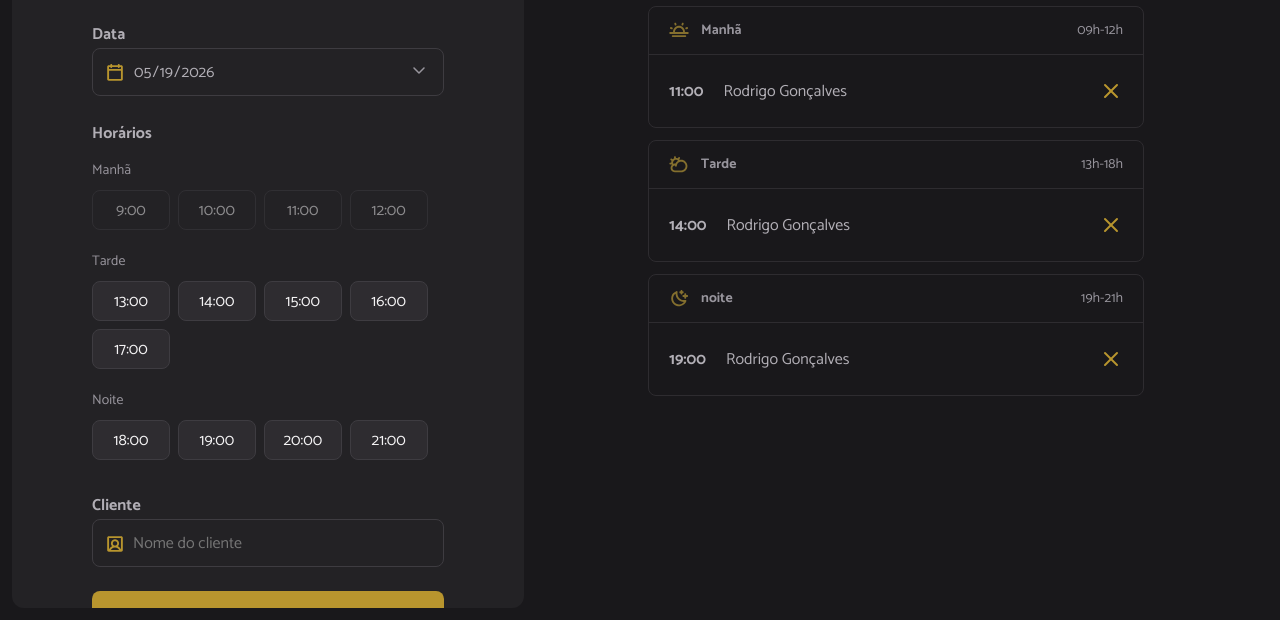
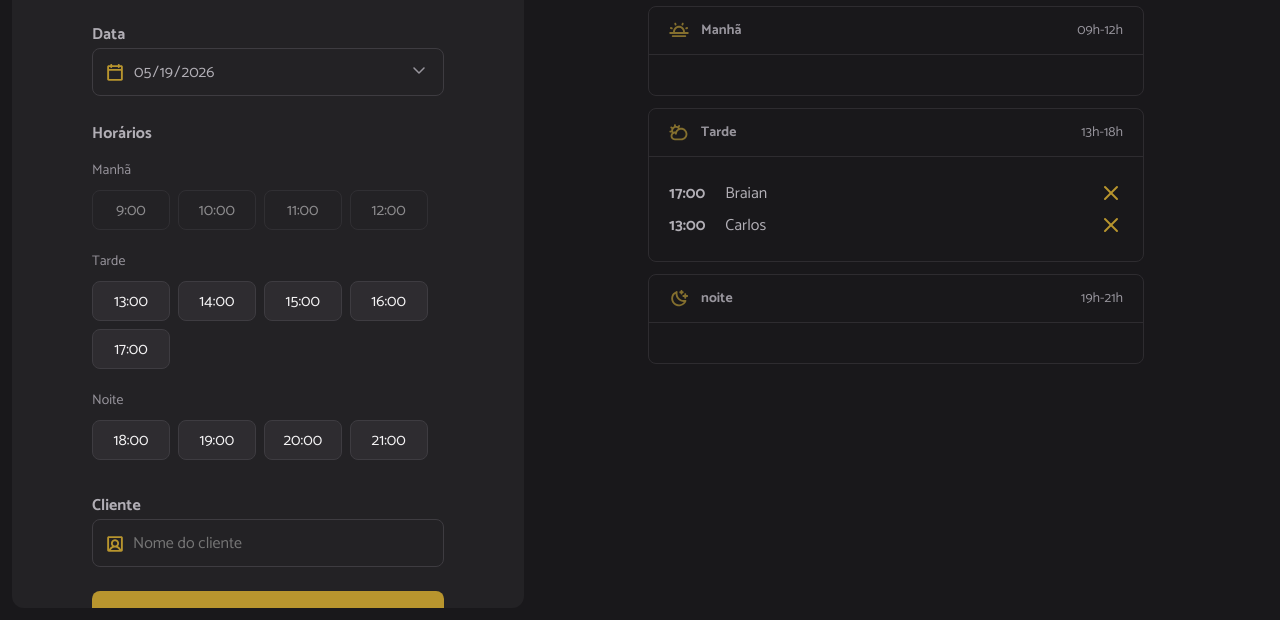
Before and after one commit to palhetabraian/HairDay., a website built with webpack: page index.html in a window 1280 px wide. Shown: the part 180-800 px from the top of the page. Built offline with nearby package versions, Linux system fonts and the light colour scheme; data requests are answered from the project's data file.

Commit message:
Renderizando os agendamentos do dia

```diff
--- a/server.json
+++ b/server.json
@@ -4,6 +4,11 @@
             "id": 1779190144911,
             "name": "Braian",
             "when": "2026-05-19T17:00:00.000Z"
+        },
+        {
+            "id": 1779192314781,
+            "name": "Carlos",
+            "when": "2026-05-19T13:00:00.000Z"
         }
     ]
 }
--- a/src/modules/schedules/load.js
+++ b/src/modules/schedules/load.js
@@ -1,11 +1,19 @@
+import { scheduleFetchByDay } from '../../services/schedule-fetch-by-day.js';
 import { hoursLoad } from '../form/hours-load.js';
+import { schedulesShow } from '../schedules/show.js';
 
 // Seleciona o input de data.
 const selectedDate = document.getElementById('date');
 
-export function schedulesDay() {
+export async function schedulesDay() {
     //Obtem a data do input
     const date = selectedDate.value;
+
+    // Busca na API os agendamentos
+    const dailySchedules = await scheduleFetchByDay({ date });
+
+    //Exibe os agendamentos
+    schedulesShow({ dailySchedules });
 
     // Renderiza as horas disponiveis.
     hoursLoad({ date });
--- /dev/null
+++ b/src/modules/schedules/show.js
@@ -0,0 +1,51 @@
+import dayjs from 'dayjs';
+
+// Seleciona as sessoes de manha, tarde e noite.
+const periodMorning = document.getElementById('period-morning');
+const periodAfternoon = document.getElementById('period-afternoon');
+const periodNight = document.getElementById('period-night');
+
+export function schedulesShow({ dailySchedules }) {
+    try {
+        // Limpa as listas.
+        periodMorning.innerHTML = '';
+        periodAfternoon.innerHTML = '';
+        periodNight.innerHTML = '';
+
+        // Renderiza os agendamentos por periodo
+        dailySchedules.forEach((schedule) => {
+            const item = document.createElement('li');
+            const time = document.createElement('strong');
+            const name = document.createElement('span');
+
+            // Adiciona o Id do agendamento
+            item.setAttribute('data-id', schedule.id);
+
+            time.textContent = dayjs(schedule.when).format('HH:mm');
+            name.textContent = schedule.name;
+
+            // Cria o icone de cancelar o agendamento.
+            const cancelIcon = document.createElement('img');
+            cancelIcon.classList.add('cancel-icon');
+            cancelIcon.setAttribute('src', './src/assets/cancel.svg');
+            cancelIcon.setAttribute('alt', 'Cancelar');
+
+            // Adiciona o tempo, nome, e icone do item.
+            item.append(time, name, cancelIcon);
+            // Obtem somente a hora
+            const hour = dayjs(schedule.when).hour();
+
+            // Renderiza o agendamento na sessao (manha, tarde ou noite)
+            if (hour <= 12) {
+                periodMorning.appendChild(item);
+            } else if (hour > 12 && hour <= 18) {
+                periodAfternoon.appendChild(item);
+            } else {
+                periodNight.appendChild(item);
+            }
+        });
+    } catch (error) {
+        alert('Não foi possível exibir os agendamentos');
+        console.log(error);
+    }
+}
--- a/src/services/schedule-fetch-by-day.js
+++ b/src/services/schedule-fetch-by-day.js
@@ -11,6 +11,7 @@
 
         //Filtra os agendamentos pelo dia selecionado.
         const dailySchedules = data.filter((schedule) => dayjs(date).isSame(schedule.when, 'day'));
+        return dailySchedules;
     } catch (error) {
         console.log(error);
         alert('Não foi possível buscar os agendamentos do dia selecionado');
--- a/src/services/schedule-new.js
+++ b/src/services/schedule-new.js
@@ -4,7 +4,7 @@
     try {
         // faz a requisicao para enviar os dados do agendamento
         await fetch(`${apiConfig.baseURL}/schedules`, {
-            methodes: 'POST',
+            method: 'POST',
             headers: {
                 'Content-Type': 'application/json',
             },
```
Also changed, not shown: index.html (+6 -3 lines). Lines whose indentation alone changed are shown as unchanged.
